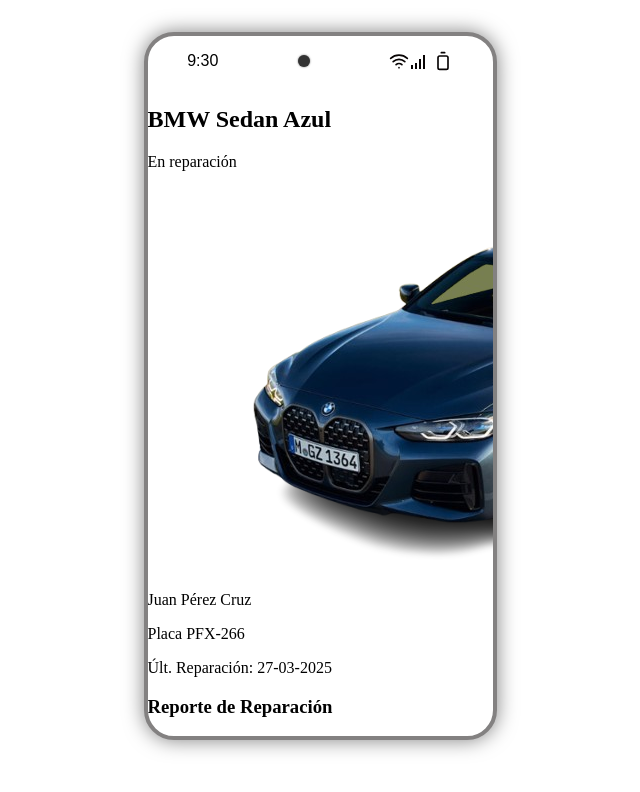
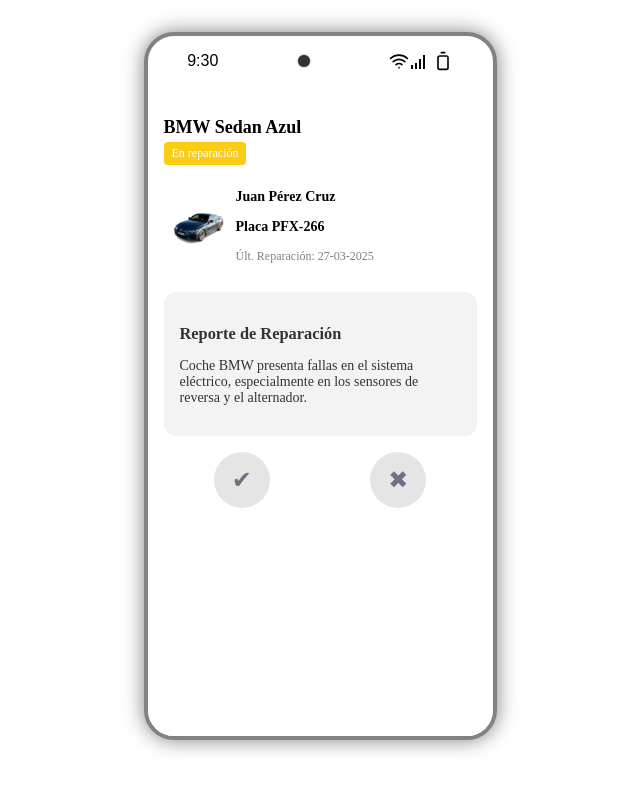
Before and after one commit to EfrenMV/Software-vue, a Vue app: page /reporteReparacion in a window 1280 px wide. Shown: the top 792 px of the page, without its empty margins (320-960 px from the left). Built offline with nearby package versions, Linux system fonts and the light colour scheme.

Commit message:
reparaciones

```diff
--- a/src/views/reporteReparacion.vue
+++ b/src/views/reporteReparacion.vue
@@ -1,68 +1,62 @@
 <template>
-  <Header></Header>
+  <Header />
 
-  <div class="p-4 flex flex-col min-h-screen bg-white">
+  <div class="contenedor-reporte">
     <!-- Encabezado -->
-    <div class="mb-4">
-      <h2 class="font-bold text-sm">BMW Sedan Azul</h2>
-      <span class="bg-yellow-400 text-white text-xs px-2 py-1 rounded">En reparación</span>
-      <div class="flex items-center mt-2">
-        <img src="/src/components/icons/bmw.png" alt="Auto" class="w-20 h-14 object-cover mr-2" />
-        <div>
-          <p class="text-sm font-semibold">Juan Pérez Cruz</p>
-          <p class="text-sm font-bold">Placa PFX-266</p>
-          <p class="text-xs text-gray-500">Últ. Reparación: 27-03-2025</p>
+    <div class="encabezado">
+      <h2>BMW Sedan Azul</h2>
+      <span class="etiqueta-estado">En reparación</span>
+      <div class="info-auto">
+        <img src="/src/components/icons/bmw.png" alt="auto" class="imagen-auto" />
+        <div class="datos-vehiculo">
+          <p class="nombre">Juan Pérez Cruz</p>
+          <p class="placa">Placa PFX-266</p>
+          <p class="ultima">Últ. Reparación: 27-03-2025</p>
         </div>
       </div>
     </div>
 
     <!-- Reporte -->
-    <div class="bg-gray-100 p-4 rounded-xl text-sm text-gray-700 mb-6">
-      <h3 class="font-semibold mb-2">Reporte de Reparación</h3>
+    <div class="reporte">
+      <h3>Reporte de Reparación</h3>
       <p>
-        Coche BMW presenta fallas en ....
+        Coche BMW presenta fallas en el sistema eléctrico, especialmente en los sensores de reversa y el alternador.
       </p>
     </div>
 
     <!-- Botones -->
-    <div class="flex justify-around mb-6">
+    <div class="botones">
       <button
         @click="seleccionar('aceptado')"
-        :class="boton === 'aceptado' ? 'bg-green-500 text-white' : 'bg-gray-200 text-gray-500'"
-        class="w-14 h-14 rounded-full text-xl"
-      >
-        ✔
-      </button>
+        :class="boton === 'aceptado' ? 'activo-verde' : 'inactivo'"
+      >✔</button>
+
       <button
         @click="seleccionar('rechazado')"
-        :class="boton === 'rechazado' ? 'bg-red-500 text-white' : 'bg-gray-200 text-gray-500'"
-        class="w-14 h-14 rounded-full text-xl"
-      >
-        ✖
-      </button>
+        :class="boton === 'rechazado' ? 'activo-rojo' : 'inactivo'"
+      >✖</button>
     </div>
 
-    <!-- Barra deslizable -->
-    <div class="mt-auto">
+    <!-- Continuar -->
+    <div v-if="boton" class="continuar">
       <button
-        v-if="boton"
         @click="continuar"
-        :class="boton === 'aceptado' ? 'bg-green-500' : 'bg-red-500'"
-        class="w-full py-3 text-white font-bold rounded-full transition-colors duration-300"
+        :class="boton === 'aceptado' ? 'continuar-verde' : 'continuar-rojo'"
       >
         Deslizar para continuar
       </button>
     </div>
   </div>
-  <Menu></Menu>
+
+  <Menu />
 </template>
 
 <script setup>
 import { ref } from 'vue'
 import { useRouter } from 'vue-router'
 
-import Header from '@/components/Header.vue';
-import Menu from '@/components/Menu.vue';
+import Header from '@/components/Header.vue'
+import Menu from '@/components/Menu.vue'
 
 const boton = ref(null)
 const router = useRouter()
@@ -81,5 +75,118 @@
 </script>
 
 <style scoped>
-/* Puedes agregar animaciones o más estilos aquí */
+.contenedor-reporte {
+  padding: 16px;
+  max-width: 400px;
+  margin: 0 auto;
+  min-height: 100vh;
+  background-color: #ffffff;
+  box-sizing: border-box;
+  display: flex;
+  flex-direction: column;
+  gap: 16px;
+}
+
+.encabezado h2 {
+  font-size: 18px;
+  font-weight: bold;
+  margin-bottom: 4px;
+}
+
+.etiqueta-estado {
+  background-color: #facc15;
+  color: white;
+  font-size: 12px;
+  padding: 4px 8px;
+  border-radius: 4px;
+  display: inline-block;
+}
+
+.info-auto {
+  display: flex;
+  align-items: center;
+  gap: 12px;
+  margin-top: 10px;
+}
+
+.imagen-auto {
+  width: 60px;
+  height: 60px;
+  object-fit: contain;
+}
+
+.nombre {
+  font-weight: 600;
+  font-size: 14px;
+}
+
+.placa {
+  font-weight: bold;
+  font-size: 14px;
+}
+
+.ultima {
+  font-size: 12px;
+  color: gray;
+}
+
+.reporte {
+  background-color: #f3f3f3;
+  padding: 16px;
+  border-radius: 12px;
+  font-size: 14px;
+  color: #333;
+}
+
+.reporte h3 {
+  font-weight: bold;
+  margin-bottom: 8px;
+}
+
+.botones {
+  display: flex;
+  justify-content: space-around;
+}
+
+.botones button {
+  width: 56px;
+  height: 56px;
+  border-radius: 50%;
+  font-size: 24px;
+  border: none;
+  transition: background-color 0.3s ease;
+}
+
+.inactivo {
+  background-color: #e5e5e5;
+  color: #6b7280;
+}
+
+.activo-verde {
+  background-color: #22c55e;
+  color: white;
+}
+
+.activo-rojo {
+  background-color: #ef4444;
+  color: white;
+}
+
+.continuar button {
+  width: 100%;
+  padding: 12px;
+  border-radius: 24px;
+  color: white;
+  font-weight: bold;
+  border: none;
+  font-size: 16px;
+}
+
+.continuar-verde {
+  background-color: #22c55e;
+}
+
+.continuar-rojo {
+  background-color: #ef4444;
+}
 </style>
```
